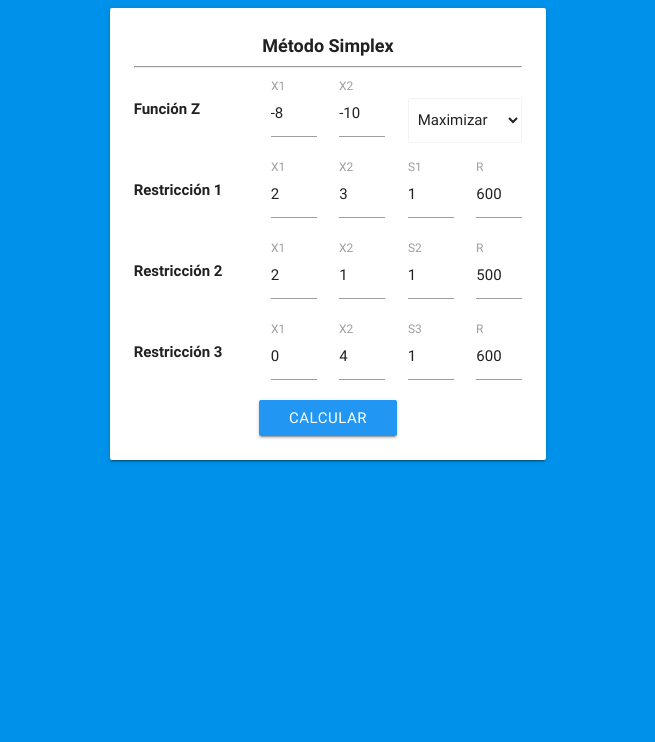
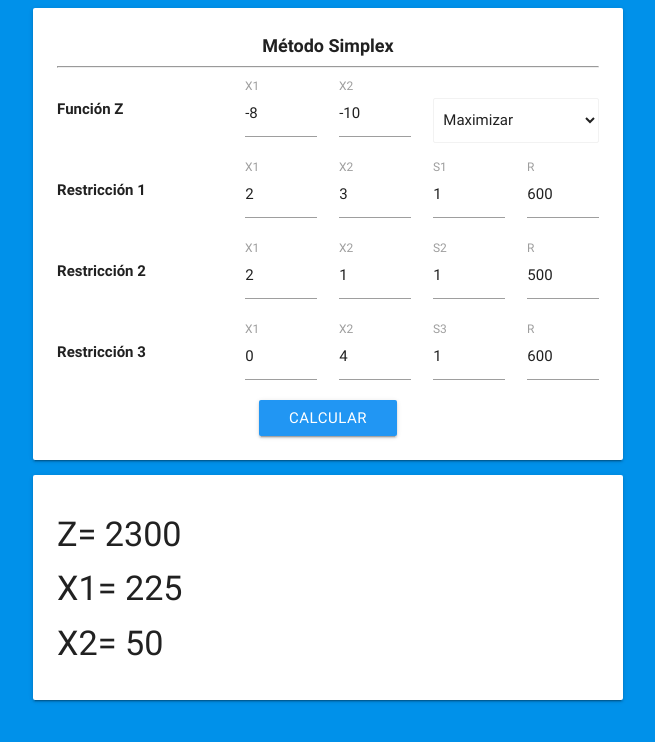
Before and after one commit to samir04m/MetodoSimples2var3restr, a plain HTML site: page index.html in a window 1280 px wide. Both pictures are taken after a click on the button "CALCULAR". Shown: the whole page, without its empty margins (312-967 px from the left). Drawn offline with Linux system fonts and the light colour scheme.

Commit message:
Por si las moscas

```diff
--- a/index.html
+++ b/index.html
@@ -18,7 +18,7 @@
     <main class="light-blue accent-4">
         <div class="container">
             <div class="row">
-                <div class="col s12 offset-m3 m6">
+                <div class="col s12 offset-m2 m8">
                     <div class="card-panel">
                         <center><big><b>Método Simplex</b></big></center>
                         <hr>
@@ -112,6 +112,11 @@
                         </center>
 
                     </div>
+                    <div class="card-panel">
+                        <h4>Z= <span id="z"></span></h4>
+                        <h4>X1= <span id="x1"></span></h4>
+                        <h4>X2= <span id="x2"></span></h4>
+                    </div>
 
                 </div>
             </div>
--- a/js/myScript.js
+++ b/js/myScript.js
@@ -47,6 +47,16 @@ function calcular(){
             }else{
                 console.log("fin del proceso");
                 mostarTabla();
+                $("#z").html(tabla[0][col_r]);
+                var x1, x2;
+                for (f=0; f<4; f++){
+                    if (tabla[f][1] == 1){
+                        $("#x1").html(tabla[f][col_r]);
+                    }
+                    if (tabla[f][2] == 1){
+                        $("#x2").html(tabla[f][col_r]);
+                    }
+                }
                 break;
             }
         }
```
